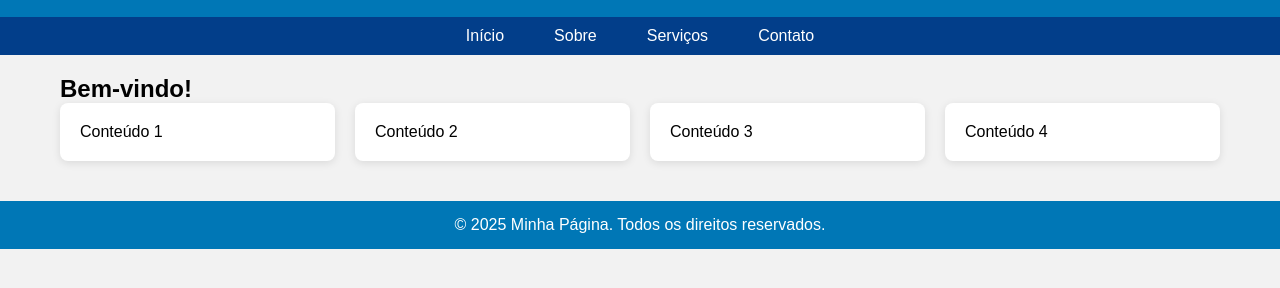
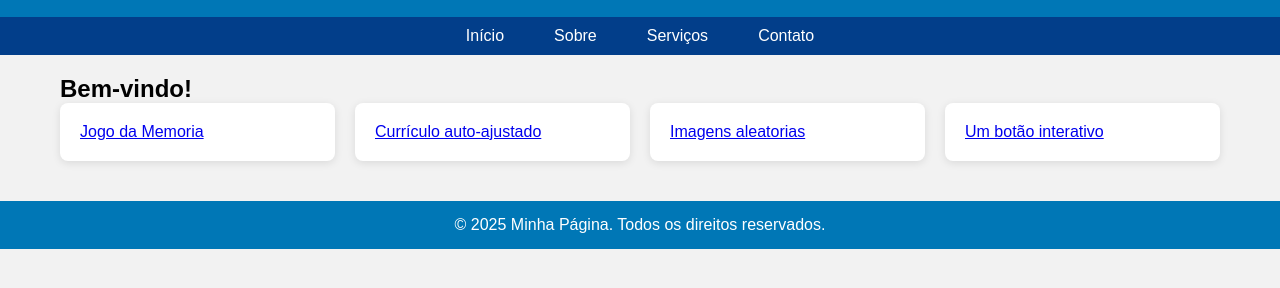
Before and after one commit to Thesimasfmp/auto_ajuste, a plain HTML site: page auto_ajuste/auto_ajuste.html in a window 1280 px wide. Shown: the part 60-348 px from the top of the page. Drawn offline with Linux system fonts and the light colour scheme.

Commit message:
Update auto_ajuste.html

```diff
--- a/auto_ajuste/auto_ajuste.html
+++ b/auto_ajuste/auto_ajuste.html
@@ -80,10 +80,10 @@
     <main>
         <h2>Bem-vindo!</h2>
         <div class="container">
-            <div class="card">Conteúdo 1</div>
-            <div class="card">Conteúdo 2</div>
-            <div class="card">Conteúdo 3</div>
-            <div class="card">Conteúdo 4</div>
+            <div class="card"><a href="https://thesimasfmp.github.io/landing_page_jogo_memoria/">Jogo da Memoria</a></div>
+            <div class="card"><a href="https://thesimasfmp.github.io/curriculo_oficial_ajustado/">Currículo auto-ajustado</a></div>
+            <div class="card"><a href="https://thesimasfmp.github.io/add_img_html/">Imagens aleatorias</a></div>
+            <div class="card"><a href="https://thesimasfmp.github.io/aula_js/">Um botão interativo</a></div>
         </div>
     </main>
 
```
